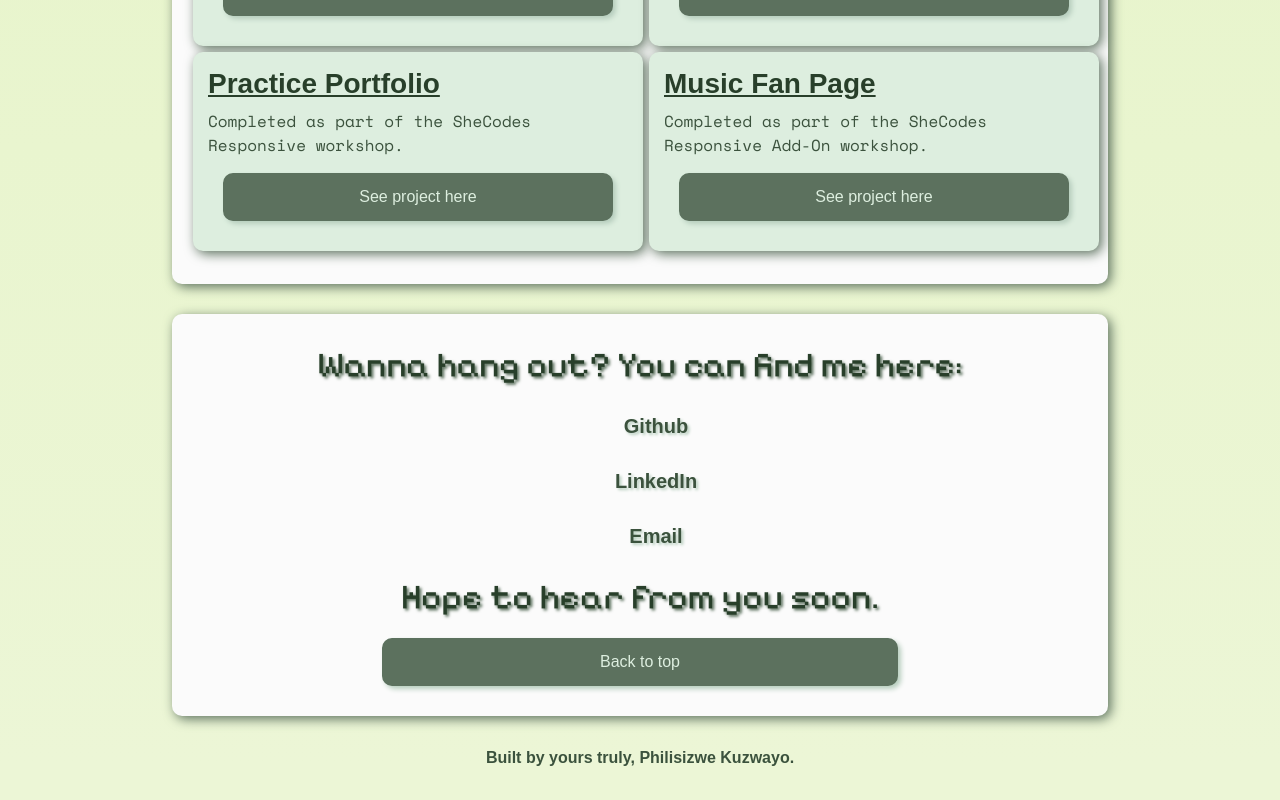
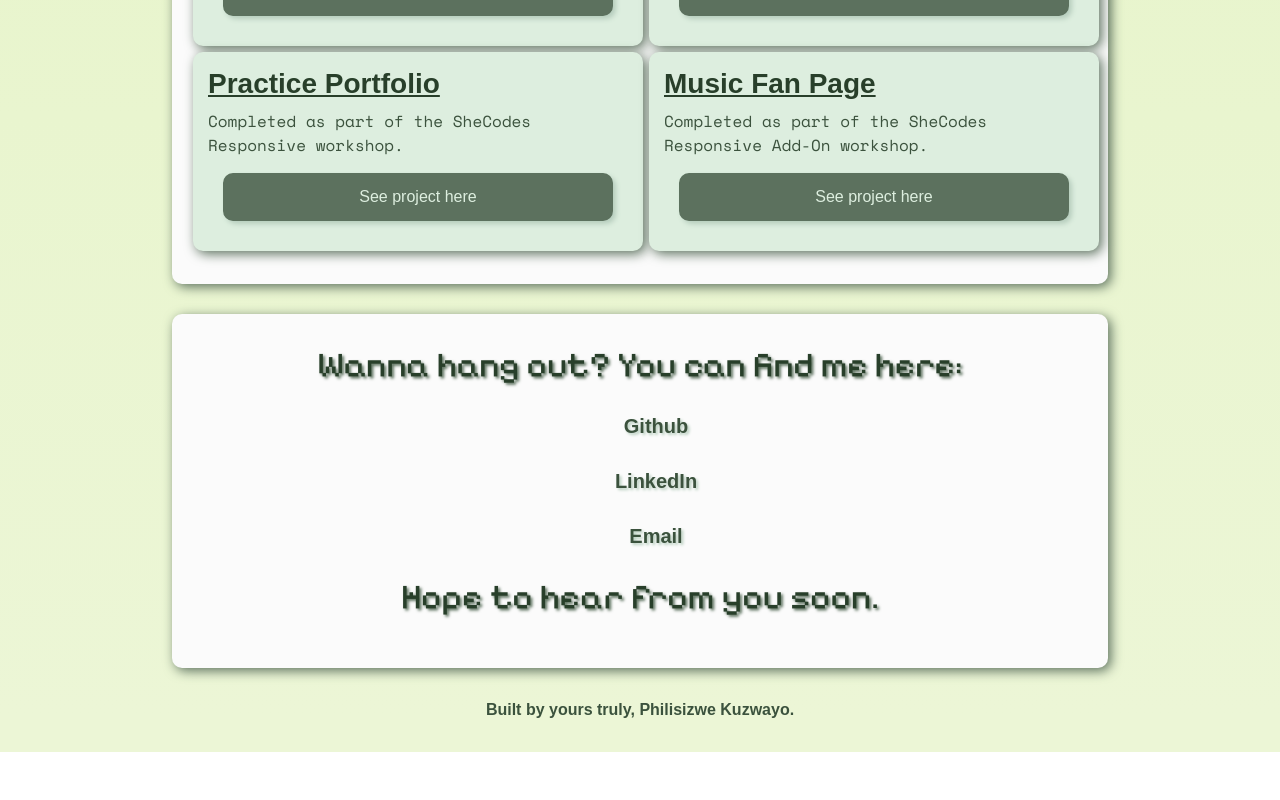
Before and after one commit to PKuzi01/portfolio-ppk, a React (Vite) app: page / in a window 1280 px wide. Shown: the part 1082-1882 px from the top of the page. After the commit the page ends 1834 px from the top, so only its background shows below. Built offline with nearby package versions, Linux system fonts and the light colour scheme; a web font is replaced by a local one.

Commit message:
Commented out back to top button (gonna take a trip around to look into it)

```diff
--- a/src/Contact.jsx
+++ b/src/Contact.jsx
@@ -11,9 +11,9 @@ function Contact() {
                 <li><a href="mailto:ilaphi@outlook.com" target="_blank"><strong>Email</strong></a></li>
             </ul>
             <h2>Hope to hear from you soon.</h2>
-            <div class="backToTop">
+            {/* <div class="backToTop">
                 <a href="#hero">Back to top</a>
-            </div>
+            </div> */}
         </div>
     )
 }
```
